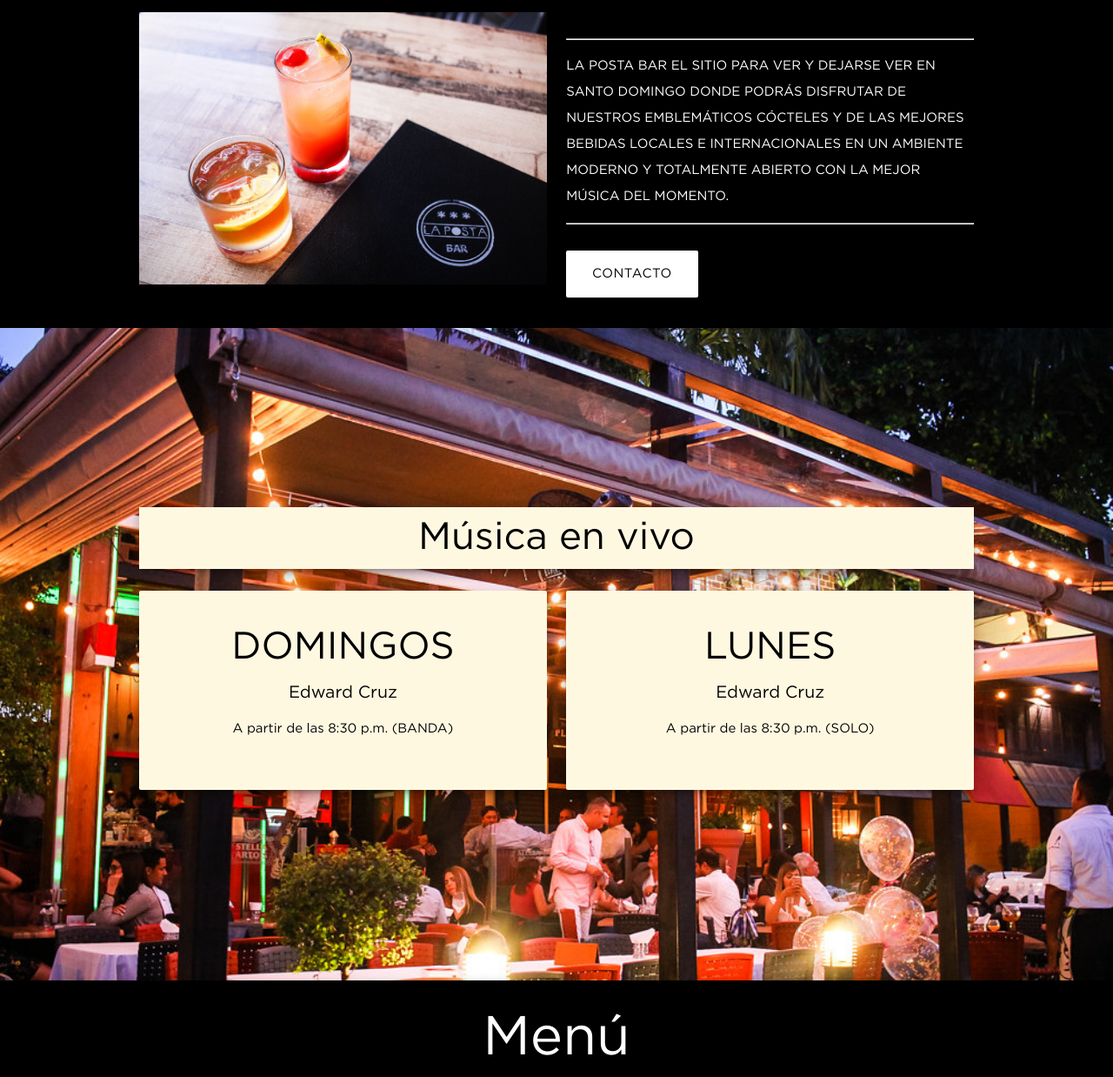
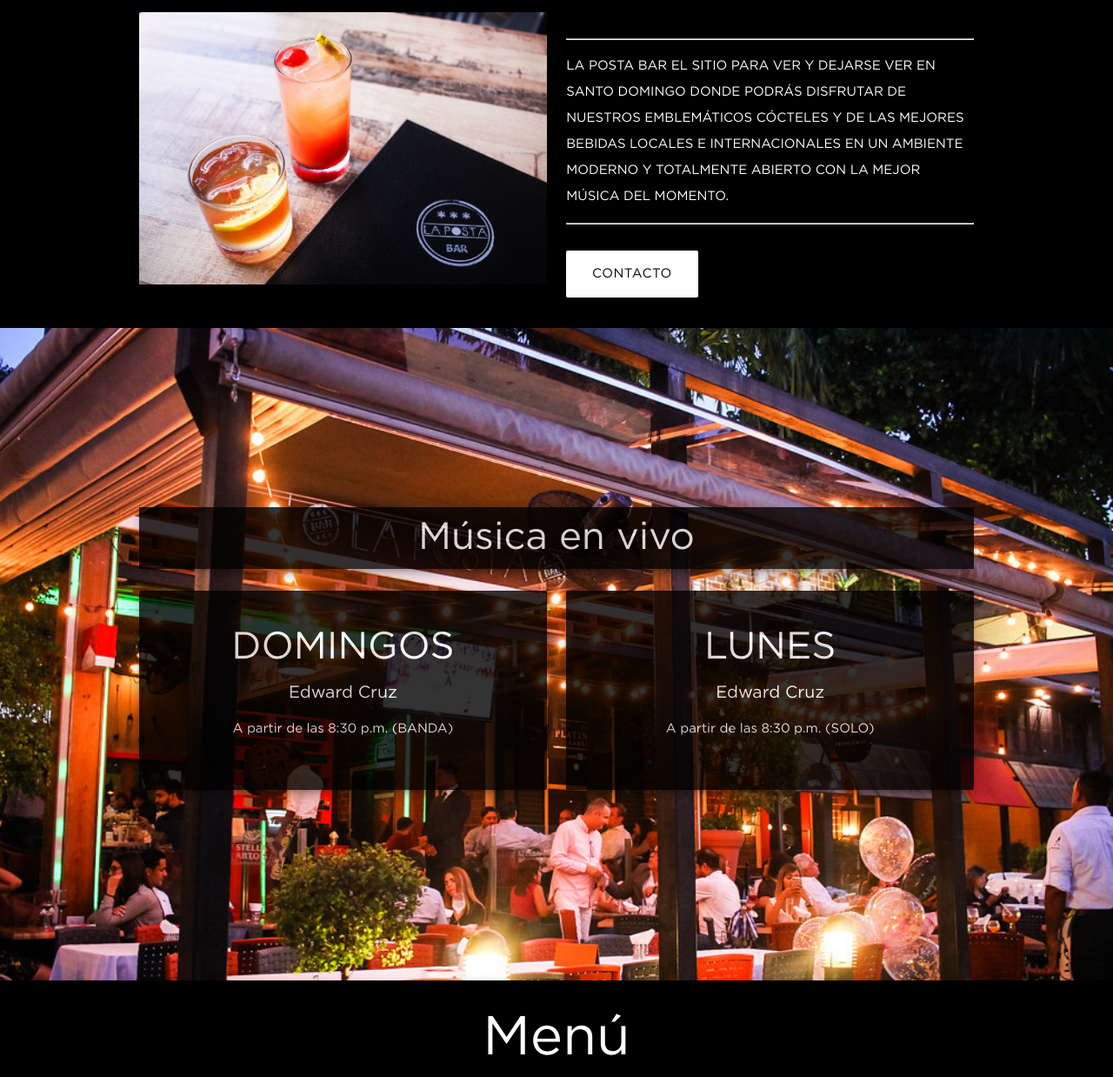
Before and after one commit to diazric/la-posta, a PHP site: page / in a window 1280 px wide. Shown: the part 815-2053 px from the top of the page at 87% size. Run offline with PHP 8.4, Linux system fonts and the light colour scheme; some libraries are stand-ins or nearby versions.

Commit message:
PHP
changes

```diff
--- a/index.php
+++ b/index.php
@@ -2,7 +2,8 @@
 
      function sendEmail(){
       if(!empty($_POST)){
-        mail('diazric@gmail.com', $_POST['email'], $_POST['message'] . $_POST['name']);
+        mail('diazric@gmail.com', 'Resercaci&oacuten La Posta Bar', 'email:' ."\t". $_POST['email'] ."\r\n",
+        'Enviado por:' . "\t" . $_POST['name'] . "\r\n" . 'Mensaje:'. "\t". $_POST['message']);
       }
     }
    ?>
@@ -91,11 +92,11 @@
        <section>
           <div class="row center">
           <div class="col s12 m12 l12">
-            <h3 class="black-text amber lighten-5 center z-depth-4" style="padding-top: 11px; padding-bottom: 11px;">M&uacutesica en vivo</h3>
+            <h3 class="white-text black center z-depth-4" style="padding-top: 11px; padding-bottom: 11px; opacity: 0.8">M&uacutesica en vivo</h3>
           </div>
 
-          <div class="col s12 m12 l6 black-text">
-            <div class="card-panel amber lighten-5 z-depth-4">
+          <div class="col s12 m12 l6 white-text" style="opacity: 0.8;">
+            <div class="card-panel black z-depth-4">
               <div class="row">
                 <div><h3 class="light">DOMINGOS</h3></div>
                 <div><h5>Edward Cruz</h5>
@@ -105,8 +106,8 @@
             </div>
           </div>
 
-          <div class="col s12 m12 l6 black-text">
-            <div class="card-panel amber lighten-5 z-depth-4">
+          <div class="col s12 m12 l6 white-text" style="opacity: 0.8;">
+            <div class="card-panel black z-depth-4">
               <div class="row">
                 <div><h3 class="light">LUNES</h3></div>
                 <div><h5>Edward Cruz</h5>
@@ -422,7 +423,7 @@
   <form action="<?php echo htmlspecialchars($_SERVER["PHP_SELF"]);?>" method="post">
         <div class="amber lighten-5 section">
     <div class="container">
-    <h2>Contactos</h2>
+    <h2>RESERVACI&OacuteN</h2>
     <div class="col s12 m12 l12">
 
       <div class="row">
@@ -436,13 +437,16 @@
         </div>
       </div>
       <div class="row">
-      <div class="input-field col s6">
+      <div class="input-field col s12">
         <textarea id="textarea1" class="materialize-textarea" name="message"></textarea>
         <label for="textarea1">Mensaje</label>
       </div>
       <div class="input-field col s6">
-        <input class="btn waves-effect waves-light" type="submit" name="action" onclick="<?php sendEmail();?>">
+      <button class="btn black white-text waves-effect waves-light">
+        <input type="submit" value="Enviar" onclick="<?php sendEmail();?>">
       </button>
+
+
       </div>
 
       </div>
@@ -460,8 +464,8 @@
       <div class="container" id="contacto">
         <div class="row">
           <div class="col l6 s12">
-          <h5 class="white-text light" itemscope itemtype ="http://schema.org/Organization">CONTACTO</h5>
-          <p class="grey-text text-lighten-4 light" itemprop="address">Gustavo Mej&iacutea Ricart #122 Esq. Manuel de Jes&uacutes Troncoso Ens. Piantini. <br>C. <a href="mailto:reservas@lapostabar.com?Subject=Reservas%20La%20Posta" itemprop="email"  target="_top">Contacto</a><br> <span itemprop="telephone">T. 809 475 1007</span></p>
+            <h5 class="white-text light" itemscope itemtype ="http://schema.org/Organization">CONTACTOS</h5>
+            <p class="grey-text text-lighten-4 light" itemprop="address">Gustavo Mej&iacutea Ricart #122 Esq. Manuel de Jes&uacutes Troncoso Ens. Piantini. <br>C. <a href="mailto:reservas@lapostabar.com?Subject=Reservas%20La%20Posta" itemprop="email"  target="_top">Reservaci&oacuten</a><br> <span itemprop="telephone">T. 809 475 1007</span></p>
           </div>
           <div class="col l4 offset-l2 s12">
             <h5 class="white-text light">REDES SOCIALES</h5>
```
Lines whose indentation alone changed are shown as unchanged.
